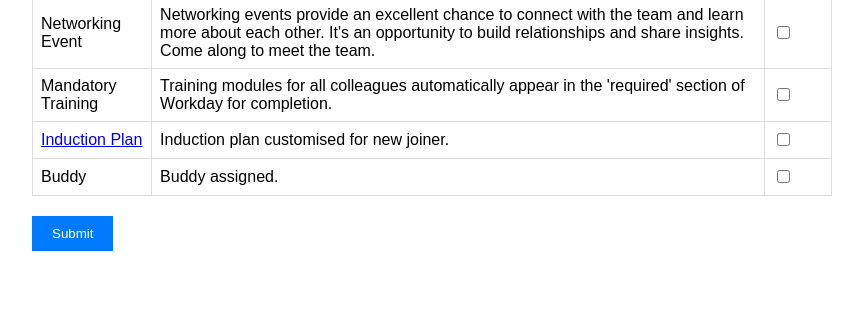
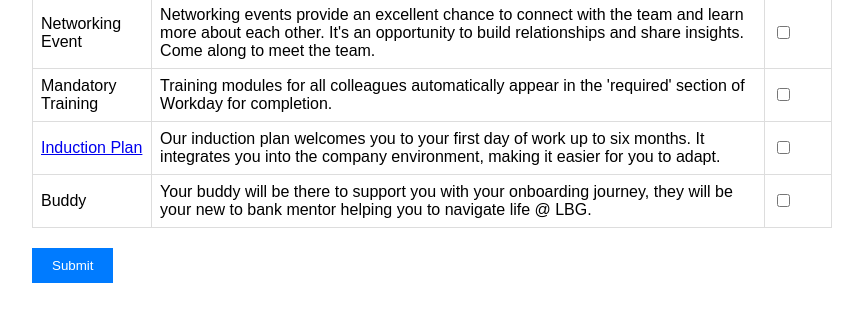
Before and after one commit to Reboot-London-2024/OBStars, a plain HTML site: page pre-onboarding-checklist-manager.html in a window 1280 px wide. Shown: the part 146-468 px from the top of the page, without its empty margins (208-1071 px from the left). Drawn offline with Linux system fonts and the light colour scheme.

Commit message:
latest changess

```diff
--- a/pre-onboarding-checklist-manager.html
+++ b/pre-onboarding-checklist-manager.html
@@ -97,12 +97,12 @@
       </tr>
       <tr>
         <td><a href="#" id="inductionPlanLink">Induction Plan</a></td>
-        <td>Induction plan customised for new joiner.</td>
+        <td>Our induction plan welcomes you to your first day of work up to six months. It integrates you into the company environment, making it easier for you to adapt.</td>
         <td><input type="checkbox" id="request3" value="Induction Plan"></td>
       </tr>
       <tr>
         <td>Buddy</td>
-        <td>Buddy assigned.</td>
+        <td>Your buddy will be there to support you with your onboarding journey, they will be your new to bank mentor helping you to navigate life @ LBG.</td>
         <td><input type="checkbox" id="request4" value="Buddy"></td>
       </tr>
     </tbody>
```
Also changed, not shown: 1 other file.
